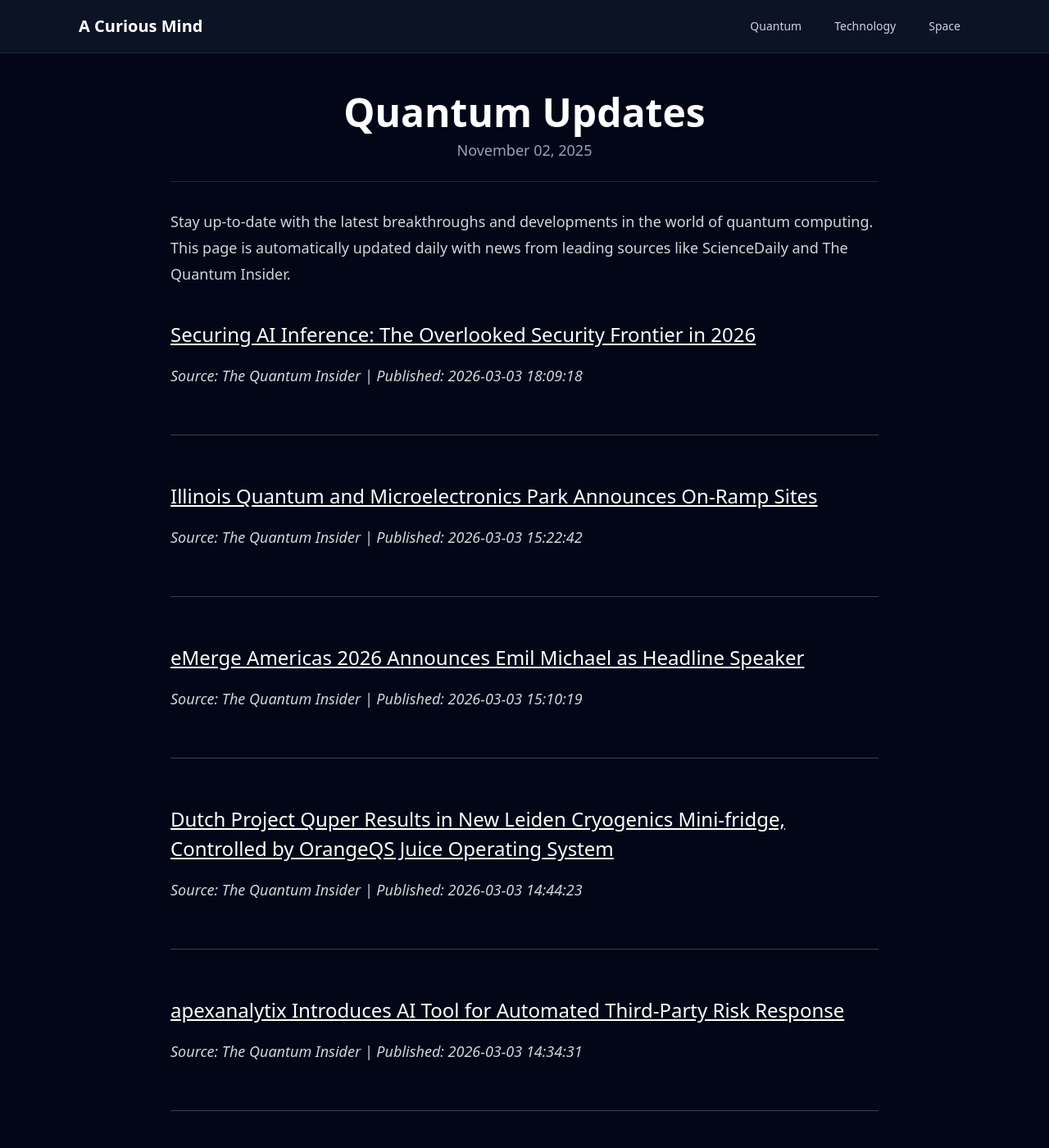
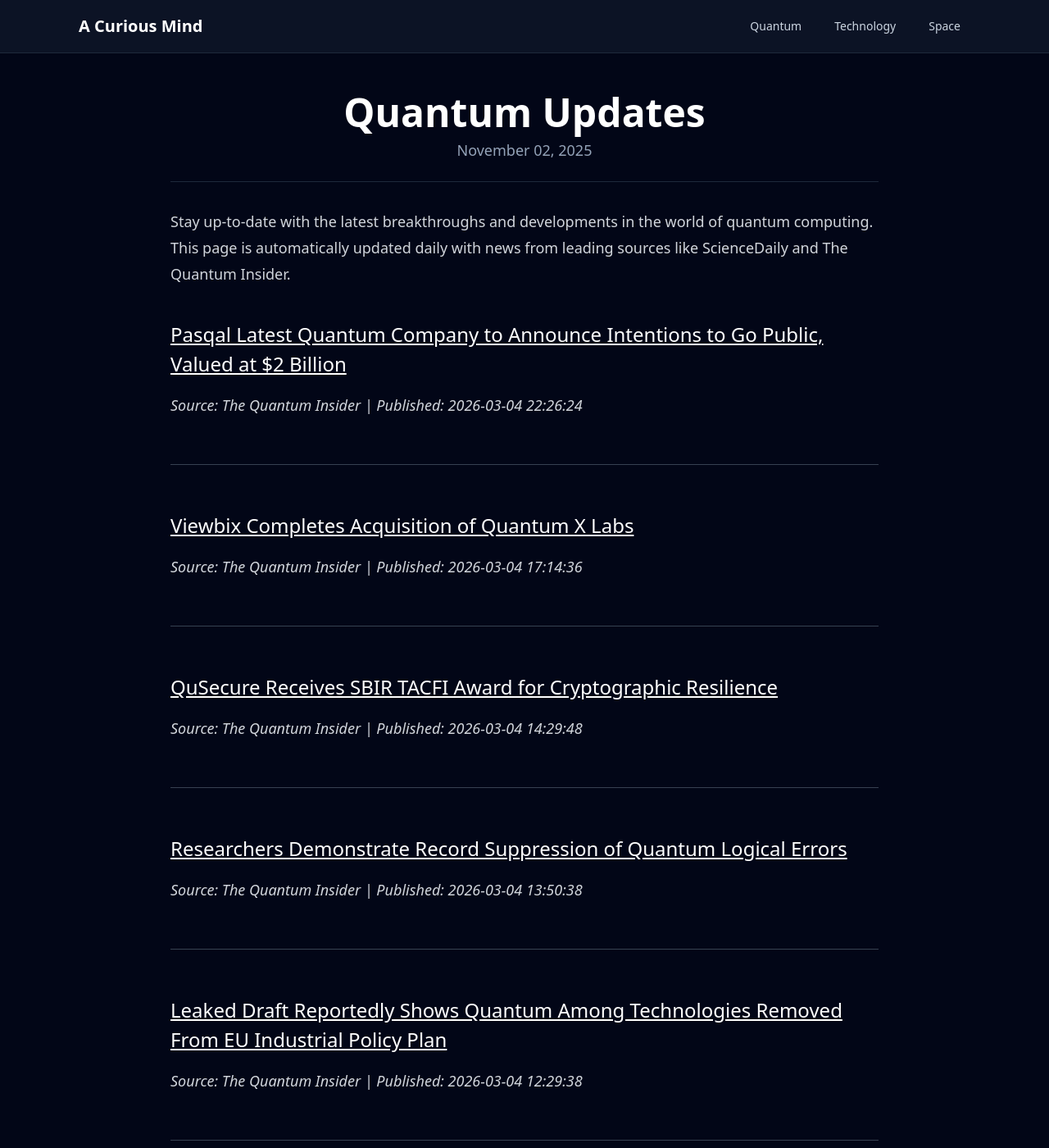
Before and after one commit to onehl7/onehl7.github.io, a Jekyll site: the page built from _posts/2025-11-02-quantum-updates.md, in a window 1280 px wide and 1400 px high. Shown: the whole window at 82% size. Built offline with Jekyll 4.4.1, drawn with Linux system fonts in a browser that asks for light colours; nearby versions of some CDN libraries.

Commit message:
Update quantum news data

```diff
--- a/_data/quantum_news.json
+++ b/_data/quantum_news.json
@@ -1,33 +1,33 @@
 [
   {
     "source": "The Quantum Insider",
-    "title": "Securing AI Inference: The Overlooked Security Frontier in 2026",
-    "link": "https://thequantuminsider.com/2026/03/03/securing-ai-inference-the-overlooked-security-frontier-in-2026/",
-    "published": "2026-03-03 18:09:18"
+    "title": "Pasqal Latest Quantum Company to Announce Intentions to Go Public, Valued at $2 Billion",
+    "link": "https://thequantuminsider.com/2026/03/04/pasqal-latest-quantum-company-to-announce-intentions-to-go-public-valued-at-2-billion/",
+    "published": "2026-03-04 22:26:24"
   },
   {
     "source": "The Quantum Insider",
-    "title": "Illinois Quantum and Microelectronics Park Announces On-Ramp Sites",
-    "link": "https://thequantuminsider.com/2026/03/03/illinois-quantum-microelectronics-park-on-ramp-locations/",
-    "published": "2026-03-03 15:22:42"
+    "title": "Viewbix Completes Acquisition of Quantum X Labs",
+    "link": "https://thequantuminsider.com/2026/03/04/viewbix-closes-acquisition-quantum-x-labs/",
+    "published": "2026-03-04 17:14:36"
   },
   {
     "source": "The Quantum Insider",
-    "title": "eMerge Americas 2026 Announces Emil Michael as Headline Speaker",
-    "link": "https://thequantuminsider.com/2026/03/03/emil-michael-keynote-emerge-2026/",
-    "published": "2026-03-03 15:10:19"
+    "title": "QuSecure Receives SBIR TACFI Award for Cryptographic Resilience",
+    "link": "https://thequantuminsider.com/2026/03/04/qusecure-air-force-quantum-encryption-contract/",
+    "published": "2026-03-04 14:29:48"
   },
   {
     "source": "The Quantum Insider",
-    "title": "Dutch Project Quper Results in New Leiden Cryogenics Mini-fridge, Controlled by OrangeQS Juice Operating System",
-    "link": "https://thequantuminsider.com/2026/03/03/quper-leiden-cryogenics-mini-fridge-orangeqs-juice-os/",
-    "published": "2026-03-03 14:44:23"
+    "title": "Researchers Demonstrate Record Suppression of Quantum Logical Errors",
+    "link": "https://thequantuminsider.com/2026/03/04/researchers-demonstrate-record-suppression-of-quantum-logical-errors/",
+    "published": "2026-03-04 13:50:38"
   },
   {
     "source": "The Quantum Insider",
-    "title": "apexanalytix Introduces AI Tool for Automated Third-Party Risk Response",
-    "link": "https://thequantuminsider.com/2026/03/03/apexanalytix-ai-third-party-risk-response/",
-    "published": "2026-03-03 14:34:31"
+    "title": "Leaked Draft Reportedly Shows Quantum Among Technologies Removed From EU Industrial Policy Plan",
+    "link": "https://thequantuminsider.com/2026/03/04/leaked-draft-reportedly-shows-quantum-among-technologies-removed-from-eu-industrial-policy-plan/",
+    "published": "2026-03-04 12:29:38"
   },
   {
     "source": "ScienceDaily (Quantum Computing)",
```
